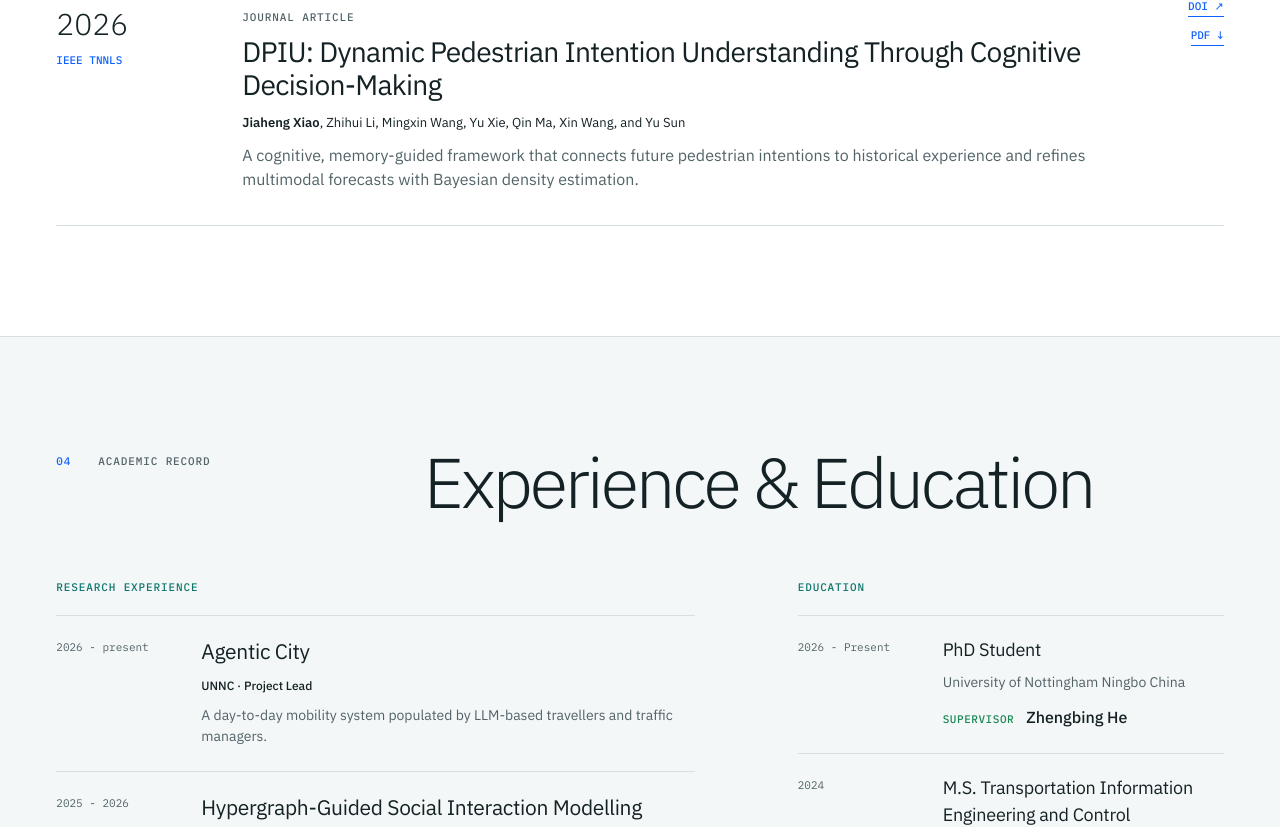
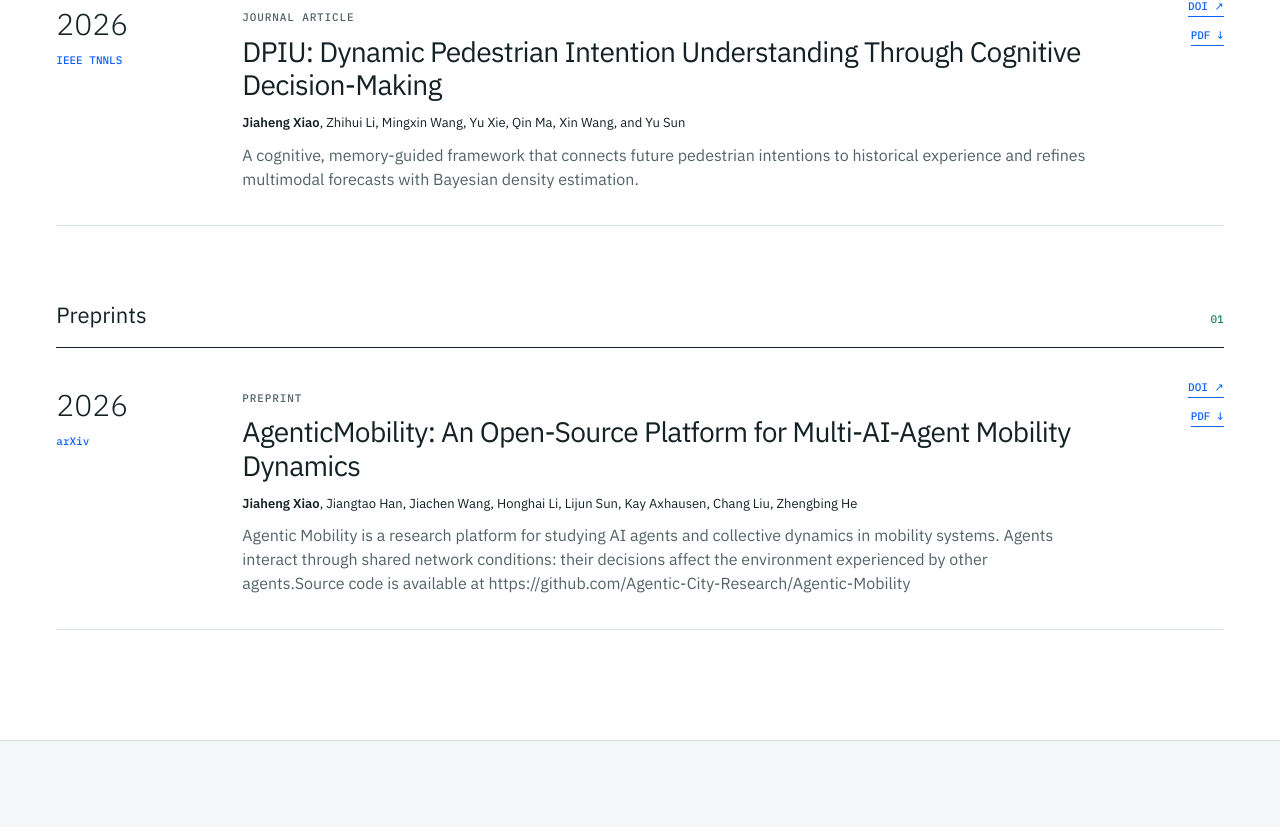
Before and after one commit to Jiaheng-Xiao/jiaheng-xiao.github.io, a Next.js app: page / in a window 1280 px wide. Shown: the part 1999-2826 px from the top of the page. Built offline with nearby package versions, Linux system fonts and the light colour scheme.

Commit message:
Add arXiv publication

```diff
--- a/components/Publications.tsx
+++ b/components/Publications.tsx
@@ -18,7 +18,25 @@ export function Publications() {
         <div className="publication-list">{papers.map((paper) => <article className="publication" key={paper.title}>
           <div className="pub-year"><b>{paper.year}</b><span>{paper.venue}</span></div>
           <div className="pub-main"><p className="academic-label">{category.itemLabel}</p><h3>{paper.title}</h3><p className="authors">{paper.authors.split(site.name).map((part, index) => <span key={`${part}-${index}`}>{index > 0 && <strong>{site.name}</strong>}{part}</span>)}</p><p>{paper.note}</p></div>
-          <div className="pub-links">{paper.doi && <a href={paper.doi} target="_blank" rel="noreferrer">DOI <span aria-hidden="true">↗</span></a>}{paper.pdf && <a href={`${basePath}${paper.pdf}`} target="_blank">PDF <span aria-hidden="true">↓</span></a>}</div>
+          <div className="pub-links">
+  {paper.doi && (
+    <a href={paper.doi} target="_blank" rel="noreferrer">
+      DOI <span aria-hidden="true">↗</span>
+    </a>
+  )}
+
+  {paper.pdf && (
+    <a href={`${basePath}${paper.pdf}`} target="_blank" rel="noreferrer">
+      PDF <span aria-hidden="true">↓</span>
+    </a>
+  )}
+
+  {"arxiv" in paper && typeof paper.arxiv === "string" && paper.arxiv && (
+    <a href={paper.arxiv} target="_blank" rel="noreferrer">
+      arXiv <span aria-hidden="true">↗</span>
+    </a>
+  )}
+</div>
         </article>)}</div>
       </section>;
     })}</div>
--- a/data/site.ts
+++ b/data/site.ts
@@ -45,6 +45,7 @@ export const publicationCategories = [
 
 export const publications = [
   { category: "journal", year: "2026", venue: "IEEE TNNLS", title: "DPIU: Dynamic Pedestrian Intention Understanding Through Cognitive Decision-Making", authors: "Jiaheng Xiao, Zhihui Li, Mingxin Wang, Yu Xie, Qin Ma, Xin Wang, and Yu Sun", note: "A cognitive, memory-guided framework that connects future pedestrian intentions to historical experience and refines multimodal forecasts with Bayesian density estimation.", doi: "https://doi.org/10.1109/TNNLS.2026.3665567", pdf: "/files/DPIU_TNNLS_2026.pdf" },
+  { category: "preprint", year: "2026", venue: "arXiv", title: "AgenticMobility: An Open-Source Platform for Multi-AI-Agent Mobility Dynamics", authors: "Jiaheng Xiao, Jiangtao Han, Jiachen Wang, Honghai Li, Lijun Sun, Kay Axhausen, Chang Liu, Zhengbing He", note: "Agentic Mobility is a research platform for studying AI agents and collective dynamics in mobility systems. Agents interact through shared network conditions: their decisions affect the environment experienced by other agents.Source code is available at https://github.com/Agentic-City-Research/Agentic-Mobility", doi: "https://arxiv.org/abs/2611.01918", pdf: "/files/AgenticMobility_2026.pdf" },
 // Add a conference paper with: { category: "conference", year: "2026", venue: "Conference name", title: "Paper title", authors: "Author list", note: "Short description", doi: "", pdf: "/files/your-paper.pdf" },
 //   { category: "preprint", year: "2024", venue: "Master's Thesis", title: "Pedestrian Trajectory Prediction and Vehicle Safety Warning Methods in Autonomous Driving", authors: "Jiaheng Xiao", note: "Trajectory forecasting, collision-risk modelling, and safety-aware navigation for mixed pedestrian-vehicle environments." },
 ];
```
